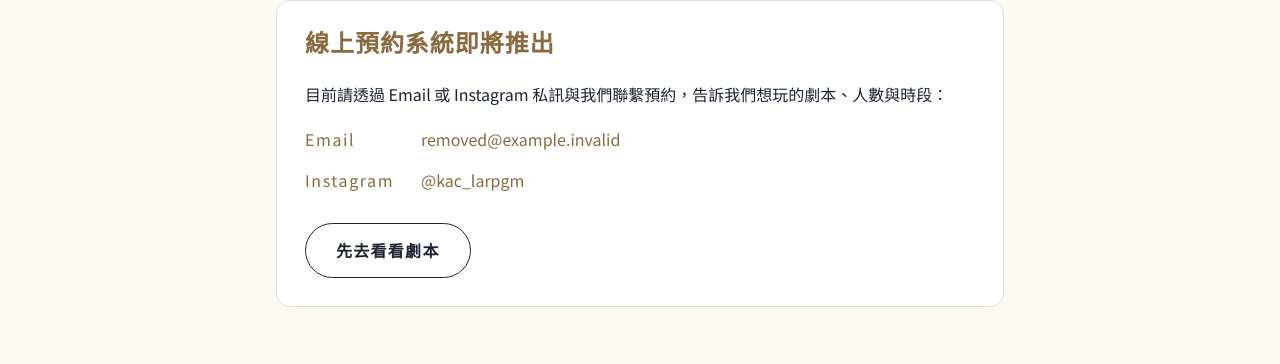
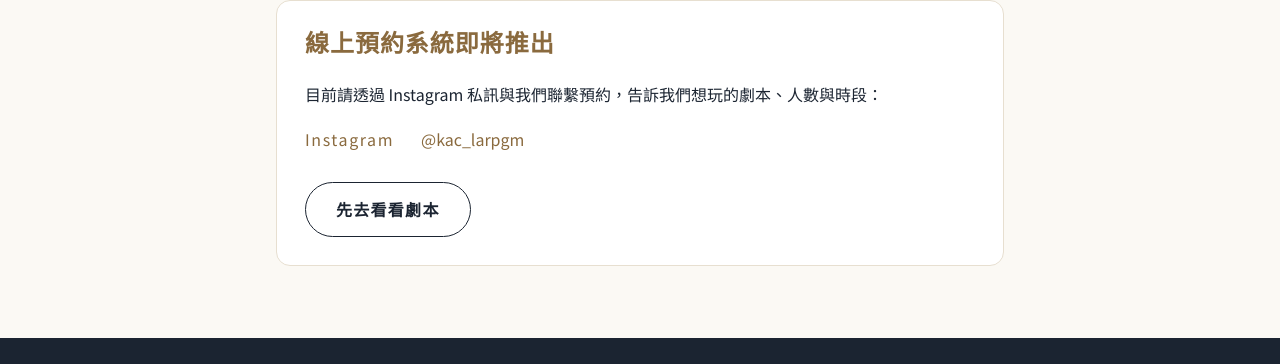
Before and after one commit to relaxstory/relaxstory.github.io, an Astro site: page /booking in a window 1280 px wide. Shown: the part 221-585 px from the top of the page. Built offline with nearby package versions, Linux system fonts and the light colour scheme; Astro itself is replaced by a stand-in of ours.

Commit message:
Contact info: Instagram only
Co-Authored-By: Claude Opus 5.5 <noreply@anthropic.com>
Claude-Session: https://claude.ai/code/session_01J2ZsdynWyyh4PGRrftoN4N

```diff
--- a/src/data/site.ts
+++ b/src/data/site.ts
@@ -4,7 +4,6 @@ export const site = {
   name: 'Re:LAX Story Lab',
   slogan: '每次相遇，都是一段值得記得的故事',
   contacts: [
-    { label: 'Email', text: 'removed@example.invalid', url: 'mailto:removed@example.invalid' },
     { label: 'Instagram', text: '@kac_larpgm', url: 'https://www.instagram.com/kac_larpgm/' },
   ],
 };
--- a/src/pages/booking.astro
+++ b/src/pages/booking.astro
@@ -14,7 +14,7 @@ const titles = Object.fromEntries(
       <h1 class="section-title">預約場次</h1>
       <div class="card notice">
         <h2>線上預約系統即將推出</h2>
-        <p>目前請透過 Email 或 Instagram 私訊與我們聯繫預約，告訴我們想玩的劇本、人數與時段：</p>
+        <p>目前請透過 Instagram 私訊與我們聯繫預約，告訴我們想玩的劇本、人數與時段：</p>
         <p id="picked" class="picked" data-titles={JSON.stringify(titles)} hidden></p>
         <Contact />
         <div class="actions"><a href="/scripts/" class="btn">先去看看劇本</a></div>
```
